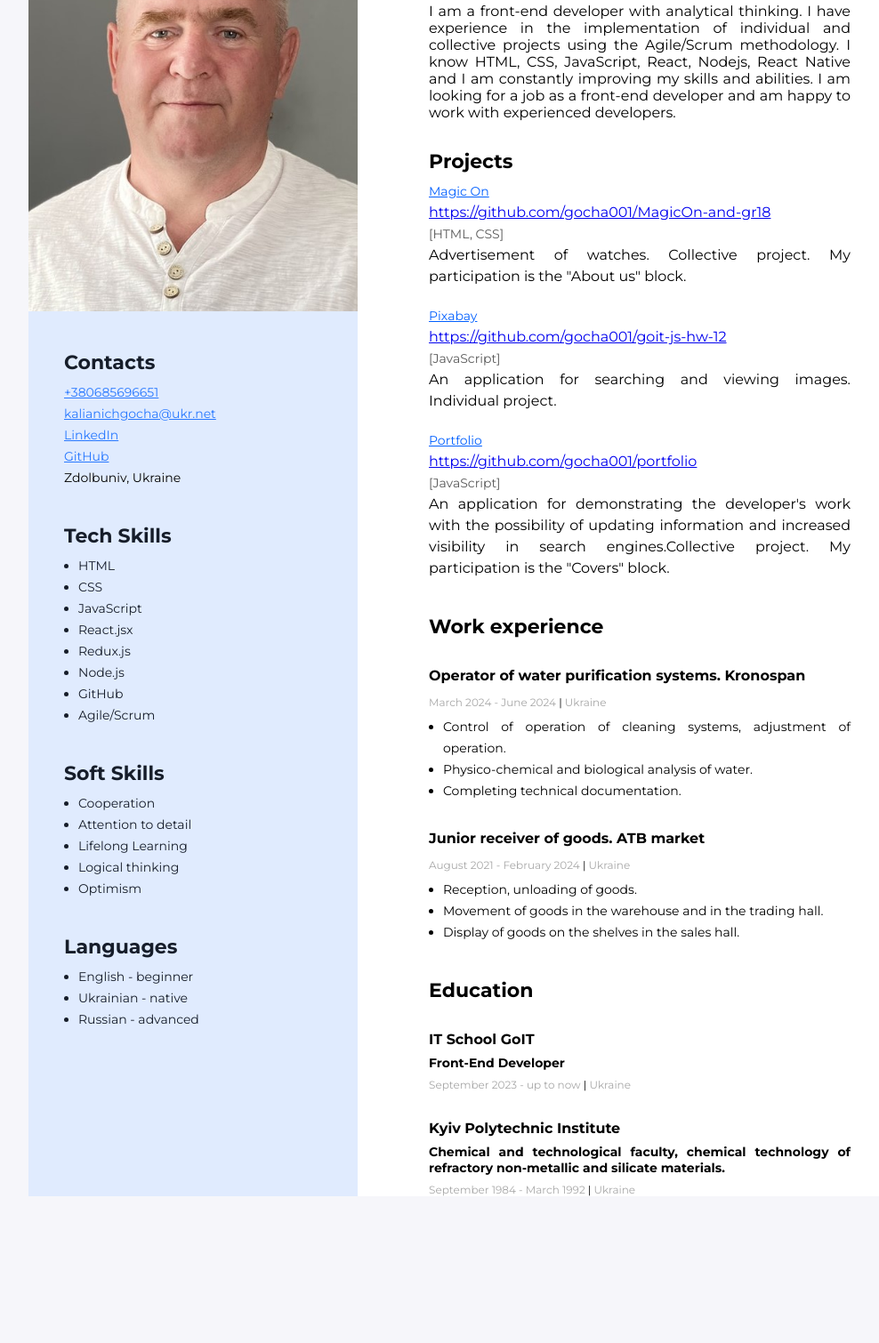
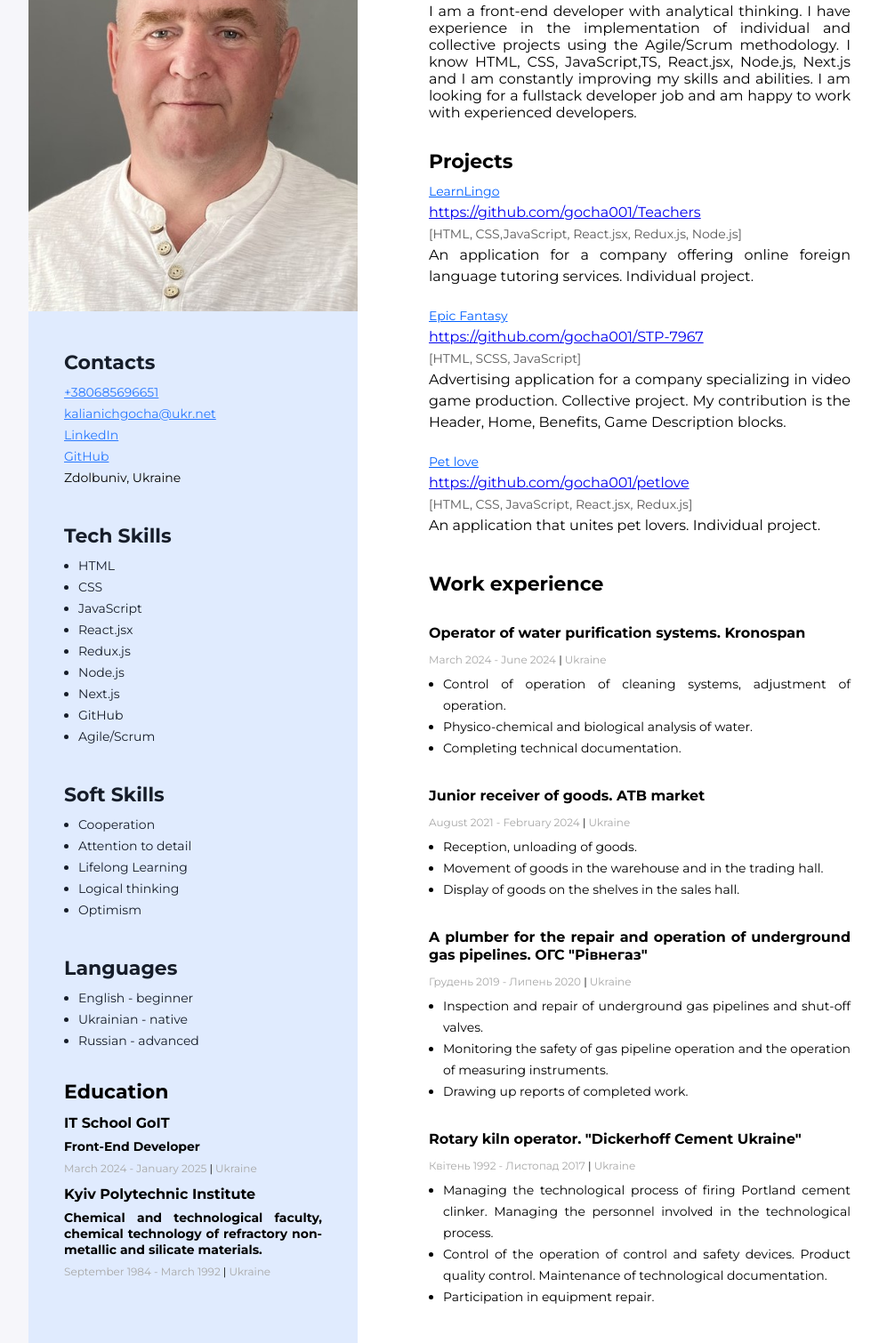
Before and after one commit to gocha001/Igor_Kondratuk_Frontend_Developer, a plain HTML site: page index.html in a window 1280 px wide. Shown: the part 210-1720 px from the top of the page at 89% size, without its empty margins (106-1094 px from the left). Before the commit the page ends 1565 px from the top, so only its background shows below. Drawn offline with Linux system fonts and the light colour scheme.

Commit message:
add new skills

```diff
--- a/css/styles.css
+++ b/css/styles.css
@@ -1,9 +1,9 @@
 body {
-    background: #F6F6FA;
+  background: #f6f6fa;
   padding: 0;
   margin: 10px;
   /* padding: 0 10px; */
-    font-family: 'Montserrat', sans-serif;
+  font-family: "Montserrat", sans-serif;
   width: 100%;
   text-align: justify;
 }
@@ -15,7 +15,7 @@ ol {
 }
 
 .wrapper {
-    background: #FFFFFF;
+  background: #ffffff;
   display: flex;
   flex-direction: row-reverse;
   max-width: 1024px;
@@ -31,7 +31,7 @@ ol {
 /* Sidebar */
 
 .sidebar {
-    background: #E0EBFE;
+  background: #e0ebfe;
   /* padding-top: 40px; */
   padding-bottom: 40px;
   box-sizing: border-box;
@@ -47,7 +47,7 @@ ol {
 /* Contacts */
 
 .contacts-title {
-    color: #161D2A;
+  color: #161d2a;
   font-size: 22px;
   font-weight: 700;
   line-height: normal;
@@ -56,7 +56,7 @@ ol {
 }
 
 .contacts-type {
-    color: #161D2A;
+  color: #161d2a;
   font-size: 14px;
   font-weight: 700;
   line-height: 24px; /* 171.429% */
@@ -64,7 +64,7 @@ ol {
 }
 
 .contacts-link {
-    color: #2979FF;
+  color: #2979ff;
   font-size: 14px;
   font-weight: 400;
   line-height: 24px;
@@ -95,7 +95,7 @@ ol {
 }
 
 .skills-title {
-    color: #161D2A;
+  color: #161d2a;
   font-size: 22px;
   font-weight: 700;
   line-height: normal;
@@ -108,14 +108,14 @@ ol {
 }
 
 .skills-list-item {
-    color: #161D2A;
+  color: #161d2a;
   font-size: 14px;
   font-weight: 400;
   line-height: 24px;
 }
 
 .languages-title {
-     color: #161D2A;
+  color: #161d2a;
   font-size: 22px;
   font-weight: 700;
   line-height: normal;
@@ -128,7 +128,7 @@ ol {
 }
 
 .languages-item {
-    color: #161D2A;
+  color: #161d2a;
   font-size: 14px;
   font-weight: 400;
   line-height: 24px;
@@ -204,7 +204,7 @@ p {
 }
 
 .my-projects-item-link {
-    color: #005FFF;
+  color: #005fff;
   font-size: 14px;
   font-weight: 400;
   line-height: 24px;
@@ -247,7 +247,7 @@ p {
 } */
 
 .work-experience-period {
-    color: #A8A8A8;
+  color: #a8a8a8;
   font-size: 12px;
   font-weight: 500;
   line-height: 15px;
@@ -284,12 +284,12 @@ p {
   font-size: 22px;
   font-weight: 700;
   line-height: normal;
-    margin-top: 0;
-    margin-bottom: 32px;
+  margin-top: 32px;
+  margin-bottom: 12px;
 }
 
 .education {
-    margin-bottom: 32px;
+  margin-bottom: 12px;
 }
 
 .education-university {
@@ -309,7 +309,7 @@ p {
 }
 
 .education-period {
-    color: #A8A8A8;
+  color: #a8a8a8;
   font-size: 12px;
   font-weight: 500;
   line-height: normal;
@@ -319,17 +319,16 @@ p {
   color: #000;
 }
 
-@media screen and (max-width:960px) {
+@media screen and (max-width: 960px) {
   body {
     padding: 20px;
   }
   .main-content {
     padding: 40px;
   }
-
 }
 
-@media screen and (max-width:850px) {
+@media screen and (max-width: 850px) {
   .sidebar {
     width: 250px;
   }
@@ -340,13 +339,11 @@ p {
     padding: 20px;
   }
   body {
-        padding:0;
+    padding: 0;
+  }
 }
 
-}
-
-
-@media screen and (max-width:700px) {
+@media screen and (max-width: 700px) {
   body {
     padding: 0;
   }
@@ -364,7 +361,7 @@ p {
   }
 }
 
-@media screen and (max-width:660px) {
+@media screen and (max-width: 660px) {
   .wrapper {
     flex-direction: column;
   }
@@ -374,6 +371,4 @@ p {
   .my-photo {
     width: 100%;
   }
-
-
 }
--- a/index.html
+++ b/index.html
@@ -4,6 +4,7 @@
     <meta charset="UTF-8" />
     <meta http-equiv="X-UA-Compatible" content="IE=edge" />
     <meta name="viewport" content="width=device-width, initial-scale=1.0" />
+    <link rel="icon" type="image/svg+xml" href="public/favicon1-modified.png" />
     <title>My resume</title>
     <link rel="preconnect" href="https://fonts.googleapis.com" />
     <link rel="preconnect" href="https://fonts.gstatic.com" crossorigin />
@@ -31,10 +32,9 @@
             I am a front-end developer with analytical thinking. I have
             experience in the implementation of individual and collective
             projects using the Agile/Scrum methodology. I know HTML, CSS,
-            JavaScript, React, Nodejs, React Native and I am constantly
-            improving my skills and abilities. I am looking for a job as a
-            front-end developer and am happy to work with experienced
-            developers.
+            JavaScript,TS, React.jsx, Node.js, Next.js and I am constantly
+            improving my skills and abilities. I am looking for a fullstack
+            developer job and am happy to work with experienced developers.
           </p>
         </div>
 
@@ -46,55 +46,59 @@
             <li class="my-projects-item">
               <a
                 class="my-projects-item-link"
-                href="https://t1mofii.github.io/MagicOn-and-gr18/#id-catalog"
+                href="https://teachers-indol.vercel.app"
                 target="_blank"
               >
-                Magic On</a
+                LearnLingo</a
               >
-              <a href="https://github.com/gocha001/MagicOn-and-gr18"
-                target="_blank">https://github.com/gocha001/MagicOn-and-gr18</a>
+              <a href="https://github.com/gocha001/Teachers" target="_blank"
+                >https://github.com/gocha001/Teachers</a
+              >
 
               <span class="my-projects-item-tech"
-                >[HTML, CSS]
+                >[HTML, CSS,JavaScript, React.jsx, Redux.js, Node.js]
               </span>
               <p class="my-projects-item-text">
-                Advertisement of watches. Collective project.
-                My participation is the "About us" block.
+                An application for a company offering online foreign language
+                tutoring services. Individual project.
               </p>
             </li>
             <li class="my-projects-item">
               <a
                 class="my-projects-item-link"
-                href="https://gocha001.github.io/goit-js-hw-12/"
+                href="https://gocha001.github.io/STP-7967/"
                 target="_blank"
               >
-                Pixabay</a
+                Epic Fantasy</a
               >
-              <a href="https://github.com/gocha001/goit-js-hw-12"
-              target="_blank">https://github.com/gocha001/goit-js-hw-12</a>
-              <span class="my-projects-item-tech">[JavaScript]</span>
+              <a href="https://github.com/gocha001/STP-7967" target="_blank"
+                >https://github.com/gocha001/STP-7967</a
+              >
+              <span class="my-projects-item-tech"
+                >[HTML, SCSS, JavaScript]</span
+              >
               <p class="my-projects-item-text">
-                An application for searching and viewing images. Individual project.
+                Advertising application for a company specializing in video game
+                production. Collective project. My contribution is the Header,
+                Home, Benefits, Game Description blocks.
               </p>
             </li>
             <li class="my-projects-item">
               <a
                 class="my-projects-item-link"
-                href="https://gocha001.github.io/portfolio/"
+                href="https://petlove-lac.vercel.app"
                 target="_blank"
               >
-              Portfolio</a
+                Pet love</a
               >
-              <a href="https://github.com/gocha001/portfolio"
-              target="_blank">https://github.com/gocha001/portfolio</a>
+              <a href="https://github.com/gocha001/petlove" target="_blank"
+                >https://github.com/gocha001/petlove</a
+              >
               <span class="my-projects-item-tech"
-                >[JavaScript]
+                >[HTML, CSS, JavaScript, React.jsx, Redux.js]
               </span>
               <p class="my-projects-item-text">
-                An application for demonstrating the developer's work
-                with the possibility of updating information
-                and increased visibility in search engines.Collective project.
-                My participation is the "Covers" block.
+                An application that unites pet lovers. Individual project.
               </p>
             </li>
           </ol>
@@ -107,9 +111,7 @@
           <div class="work-experience-container">
             <h4 class="work-experience-company">
               Operator of water purification systems.
-              <span class="company-name"
-                >Kronospan</span
-              >
+              <span class="company-name">Kronospan</span>
             </h4>
             <p class="work-experience-period">
               March 2024 - June 2024
@@ -117,7 +119,8 @@
             </p>
             <ul class="work-experience-duties-list">
               <li class="work-experience-duties-item">
-                Control of operation of cleaning systems, adjustment of operation.
+                Control of operation of cleaning systems, adjustment of
+                operation.
               </li>
               <li class="work-experience-duties-item">
                 Physico-chemical and biological analysis of water.
@@ -127,6 +130,7 @@
               </li>
             </ul>
           </div>
+
           <!-- Company 2 -->
           <div class="work-experience-container">
             <h3 class="work-experience-company">
@@ -150,15 +154,66 @@
             </ul>
           </div>
 
+          <!-- Company 3 -->
+          <div class="work-experience-container">
+            <h3 class="work-experience-company">
+              A plumber for the repair and operation of underground gas
+              pipelines.
+              <span class="company-name"> ОГС "Рівнегаз"</span>
+            </h3>
+            <p class="work-experience-period">
+              Грудень 2019 - Липень 2020
+              <span class="work-experience-period-separator">|</span> Ukraine
+            </p>
+            <ul class="work-experience-duties-list">
+              <li class="work-experience-duties-item">
+                Inspection and repair of underground gas pipelines and shut-off
+                valves.
+              </li>
+              <li class="work-experience-duties-item">
+                Monitoring the safety of gas pipeline operation and the
+                operation of measuring instruments.
+              </li>
+              <li class="work-experience-duties-item">
+                Drawing up reports of completed work.
+              </li>
+            </ul>
+          </div>
+
+          <!-- Company 4 -->
+          <div class="work-experience-container">
+            <h3 class="work-experience-company">
+              Rotary kiln operator.
+              <span class="company-name">"Dickerhoff Cement Ukraine"</span>
+            </h3>
+            <p class="work-experience-period">
+              Квітень 1992 - Листопад 2017
+              <span class="work-experience-period-separator">|</span> Ukraine
+            </p>
+            <ul class="work-experience-duties-list">
+              <li class="work-experience-duties-item">
+                Managing the technological process of firing Portland cement
+                clinker. Managing the personnel involved in the technological
+                process.
+              </li>
+              <li class="work-experience-duties-item">
+                Control of the operation of control and safety devices. Product
+                quality control. Maintenance of technological documentation.
+              </li>
+              <li class="work-experience-duties-item">
+                Participation in equipment repair.
+              </li>
+            </ul>
+          </div>
         </div>
         <!-- Education -->
-        <h3 class="education-title">Education</h3>
+        <!-- <h3 class="education-title">Education</h3>
 
         <div class="education">
           <p class="education-university">IT School GoIT</p>
           <p class="education-faculti">Front-End Developer</p>
           <p class="education-period">
-            September 2023 - up to now
+            March 2024 - January 2025
             <span class="education-period-separator">|</span> Ukraine
           </p>
         </div>
@@ -172,7 +227,7 @@
             September 1984 - March 1992
             <span class="education-period-separator">|</span> Ukraine
           </p>
-        </div>
+        </div> -->
       </div>
       <!-- Sidebar -->
       <aside class="sidebar">
@@ -186,17 +241,27 @@
           <!-- Contacts -->
           <div class="contacts-container">
             <h3 class="contacts-title">Contacts</h3>
-              <a class="contacts-link" href="tel:+380685696651"
-                >+380685696651</a
-              >
-              <a class="contacts-link" href="mailto:kalianichgocha@ukr.net"
+            <a class="contacts-link" href="tel:+380685696651">+380685696651</a>
+            <a
+              class="contacts-link"
+              href="mailto:kalianichgocha@ukr.net"
               target="_blank"
               rel="noopener noreferrer"
               >kalianichgocha@ukr.net</a
             >
-              <a class="contacts-link" href="https://www.linkedin.com/in/igor-kondratuk-b78483331/" target="_blank">LinkedIn</a>
-              <a class="contacts-link" href="https://github.com/gocha001" target="_blank">GitHub</a>
-              <p class="adress" >Zdolbuniv, Ukraine</p>
+            <a
+              class="contacts-link"
+              href="https://www.linkedin.com/in/igor-kondratuk-b78483331/"
+              target="_blank"
+              >LinkedIn</a
+            >
+            <a
+              class="contacts-link"
+              href="https://github.com/gocha001"
+              target="_blank"
+              >GitHub</a
+            >
+            <p class="adress">Zdolbuniv, Ukraine</p>
           </div>
           <!-- Tech Skills -->
           <div class="skills-container">
@@ -208,6 +273,7 @@
               <li class="skills-list-item">React.jsx</li>
               <li class="skills-list-item">Redux.js</li>
               <li class="skills-list-item">Node.js</li>
+              <li class="skills-list-item">Next.js</li>
               <li class="skills-list-item">GitHub</li>
               <li class="skills-list-item">Agile/Scrum</li>
             </ul>
@@ -233,6 +299,30 @@
               <li class="languages-item">Russian - advanced</li>
             </ul>
           </div>
+
+          <!-- Education -->
+          <h3 class="education-title">Education</h3>
+
+          <div class="education">
+            <p class="education-university">IT School GoIT</p>
+            <p class="education-faculti">Front-End Developer</p>
+            <p class="education-period">
+              March 2024 - January 2025
+              <span class="education-period-separator">|</span> Ukraine
+            </p>
+          </div>
+          <div>
+            <p class="education-university">Kyiv Polytechnic Institute</p>
+            <p class="education-faculti">
+              Chemical and technological faculty, chemical technology of
+              refractory non-metallic and silicate materials.
+            </p>
+            <p class="education-period">
+              September 1984 - March 1992
+              <span class="education-period-separator">|</span> Ukraine
+            </p>
+          </div>
+        </div>
         </div>
       </aside>
     </section>
```
Also changed, not shown: public/favicon1-modified.png (added). Lines whose indentation alone changed are shown as unchanged.
